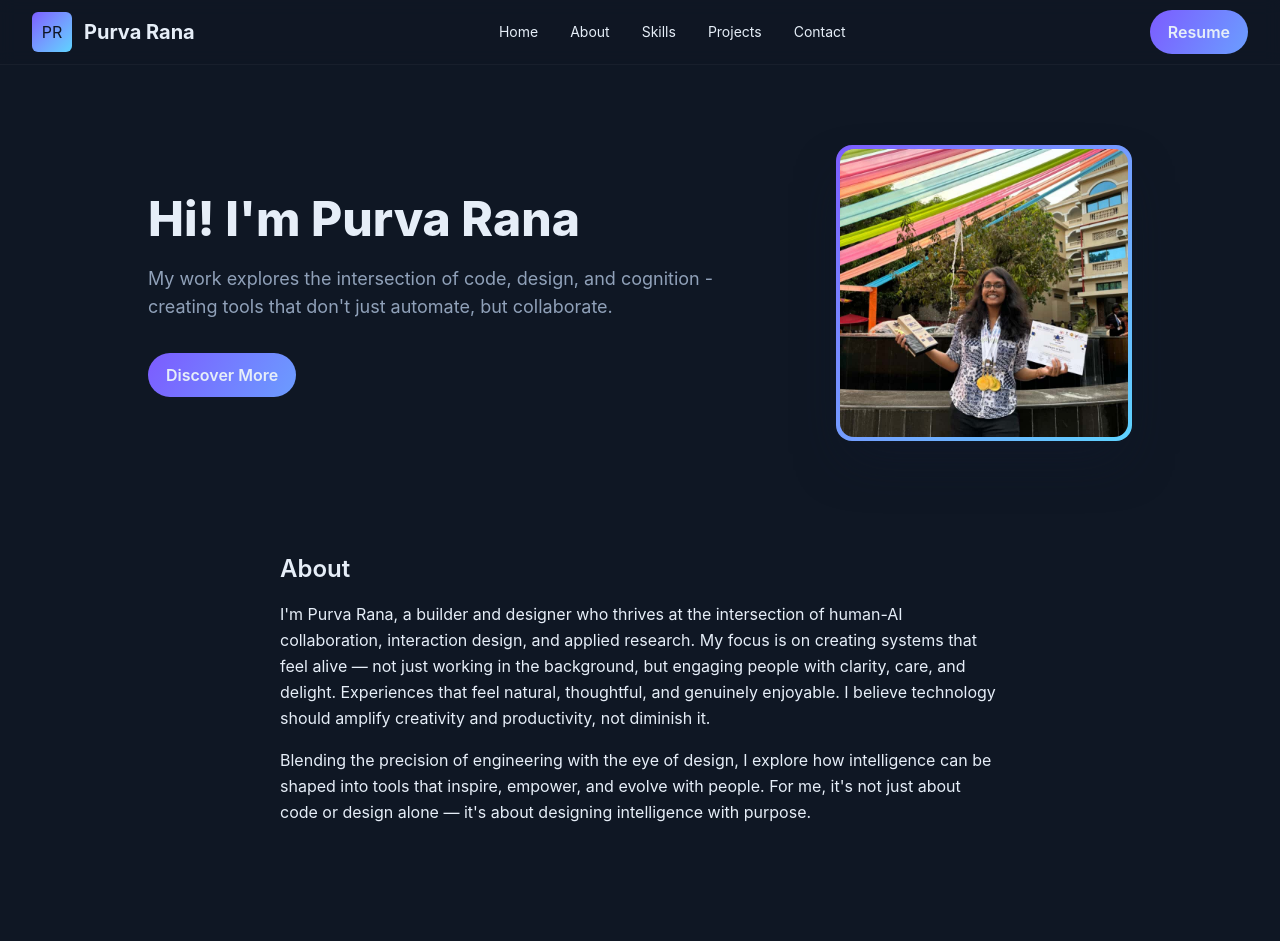
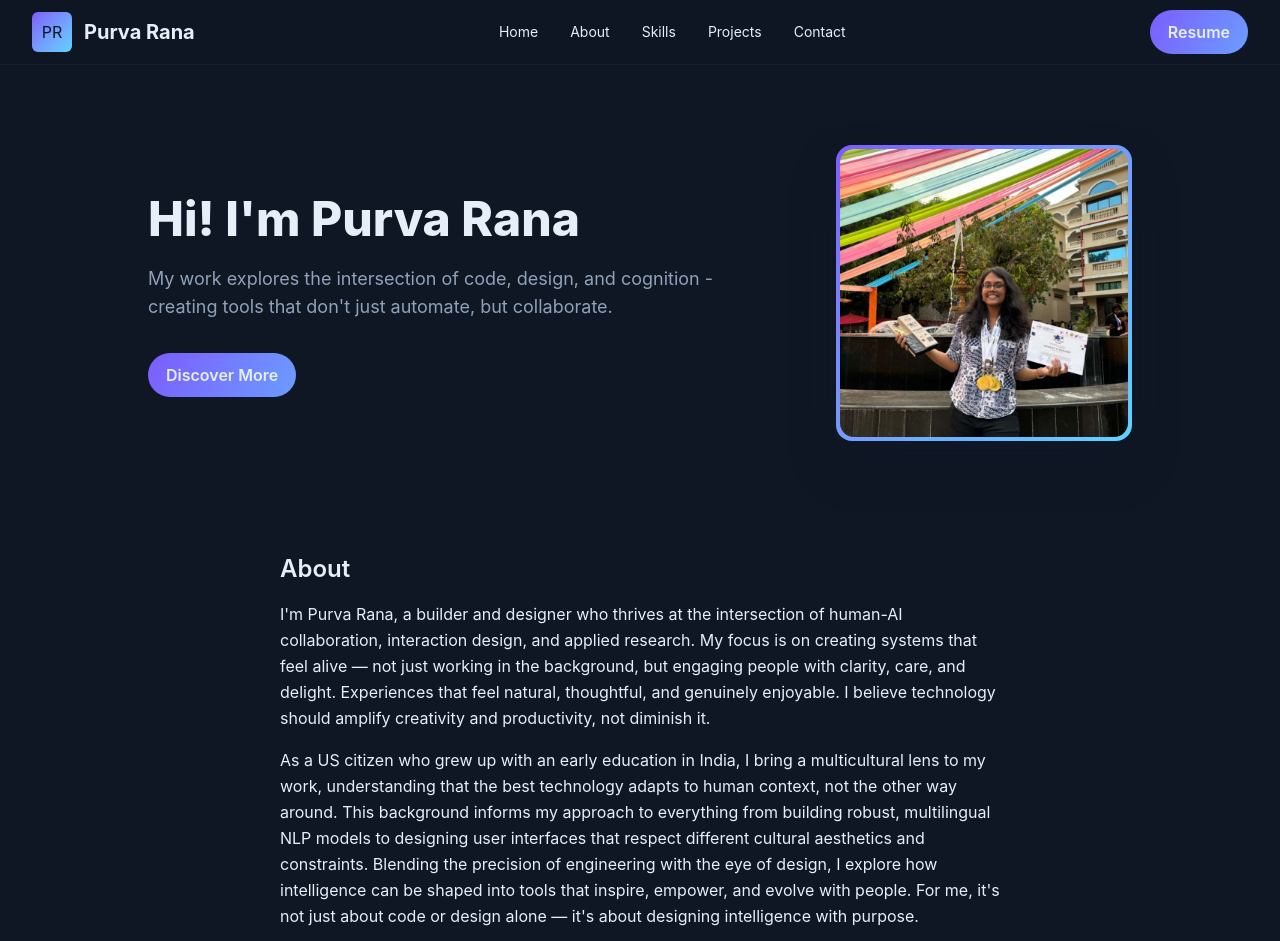
Before and after one commit to purva-rana/Portfolio, a React (Vite) app: page / in a window 1280 px wide. Shown: the top 941 px of the page. Built offline with nearby package versions, Linux system fonts and the light colour scheme.

Commit message:
updated about section

```diff
--- a/src/components/About.jsx
+++ b/src/components/About.jsx
@@ -12,24 +12,30 @@ export default function About() {
       initial={{ opacity: 0, y: 20 }}
       whileInView={{ opacity: 1, y: 0 }}
       viewport={{ once: true, amount: 0.1 }} // Trigger when 10% is in view
-      transition={{ duration: 0.5, ease: "easeOut", delay: isMobile ? 0 : 1.7}}
+      transition={{ duration: 0.5, ease: "easeOut", delay: isMobile ? 0 : 1.7 }}
     >
       <h2 className="text-2xl font-semibold mb-4">About</h2>
       <p className="text-[color:var(--muted-)] leading-relaxed">
         I'm Purva Rana, a builder and designer who thrives at the intersection
-          of human-AI collaboration, interaction design, and applied research.
-          My focus is on creating systems that feel alive — not just working in
-          the background, but engaging people with clarity, care, and delight.
+        of human-AI collaboration, interaction design, and applied research. My
+        focus is on creating systems that feel alive — not just working in the
+        background, but engaging people with clarity, care, and delight.
         Experiences that feel natural, thoughtful, and genuinely enjoyable. I
         believe technology should amplify creativity and productivity, not
         diminish it.
       </p>
 
       <p className="mt-4 text-[color:var(--muted-ink)] leading-relaxed">
-          Blending the precision of engineering with the eye of design, I
-          explore how intelligence can be shaped into tools that inspire,
-          empower, and evolve with people. For me, it's not just about code or
-          design alone — it's about designing intelligence with purpose.
+        As a US citizen who grew up with an early education in India, I bring a
+        multicultural lens to my work, understanding that the best technology
+        adapts to human context, not the other way around. This background
+        informs my approach to everything from building robust, multilingual NLP
+        models to designing user interfaces that respect different cultural
+        aesthetics and constraints. Blending the precision of engineering with
+        the eye of design, I explore how intelligence can be shaped into tools
+        that inspire, empower, and evolve with people. For me, it's not just
+        about code or design alone — it's about designing intelligence with
+        purpose.
       </p>
     </motion.section>
   );
```
Lines whose indentation alone changed are shown as unchanged.
